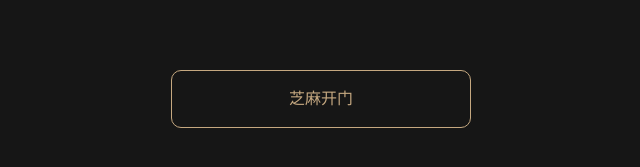
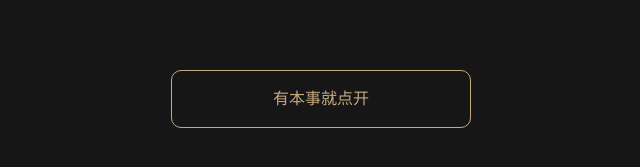
Before and after one commit to 1294404307/km.github.io, a plain HTML site: page index.html in a window 1280 px wide. Shown: the part 293-460 px from the top of the page, 319-959 px from the left. Drawn offline with nearby package versions, Linux system fonts and the light colour scheme.

Commit message:
Add files via upload

```diff
--- a/index.html
+++ b/index.html
@@ -125,7 +125,7 @@
 
     <div id="overlay">
         <ul>
-            <li><button class="btn" id="btnC" type="button">芝麻开门</button></li>
+            <li><button class="btn" id="btnC" type="button">有本事就点开</button></li>
             <li class="separator"></li>
             <li>
                 <input type="file" id="upload" hidden />
```
